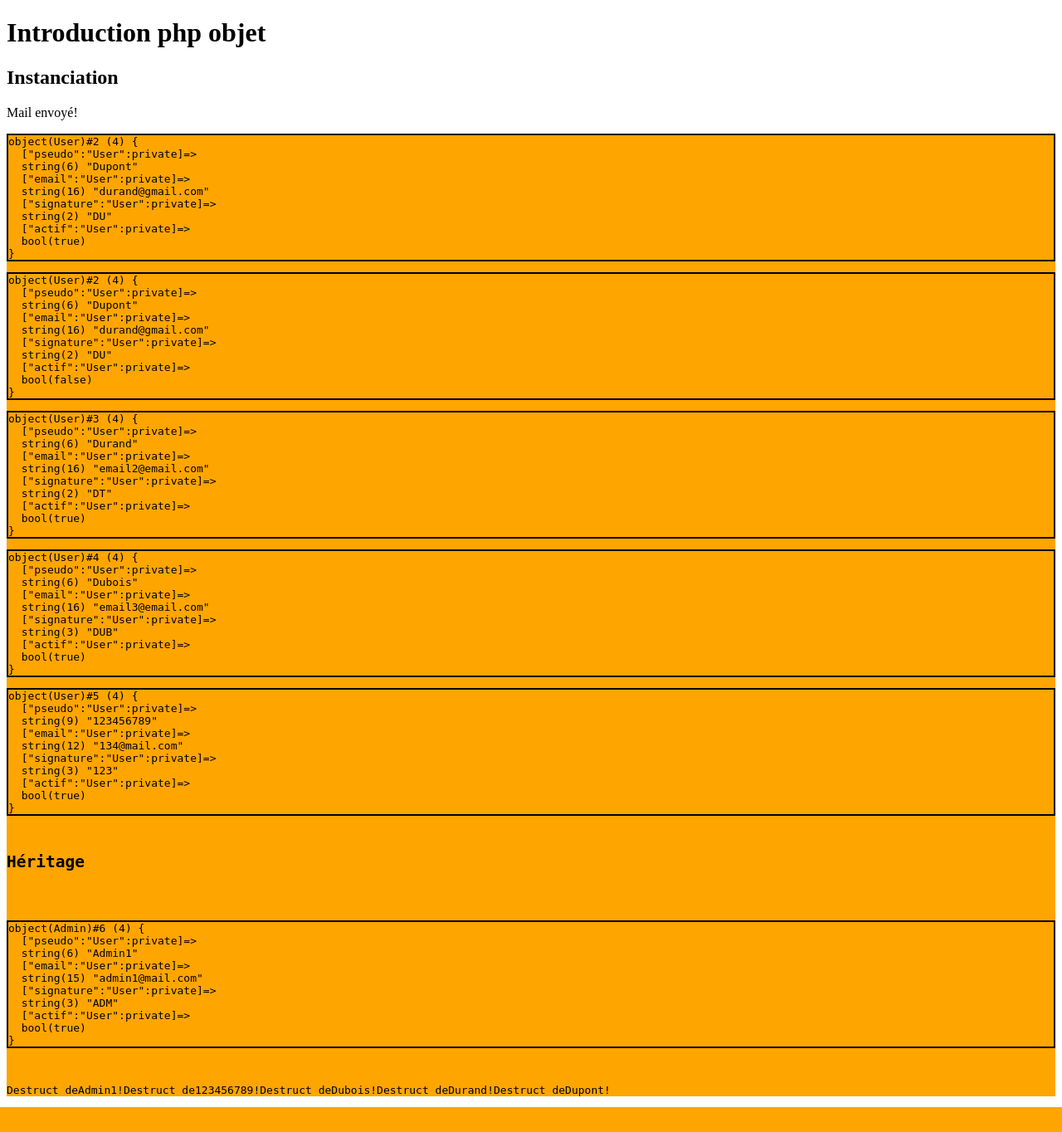
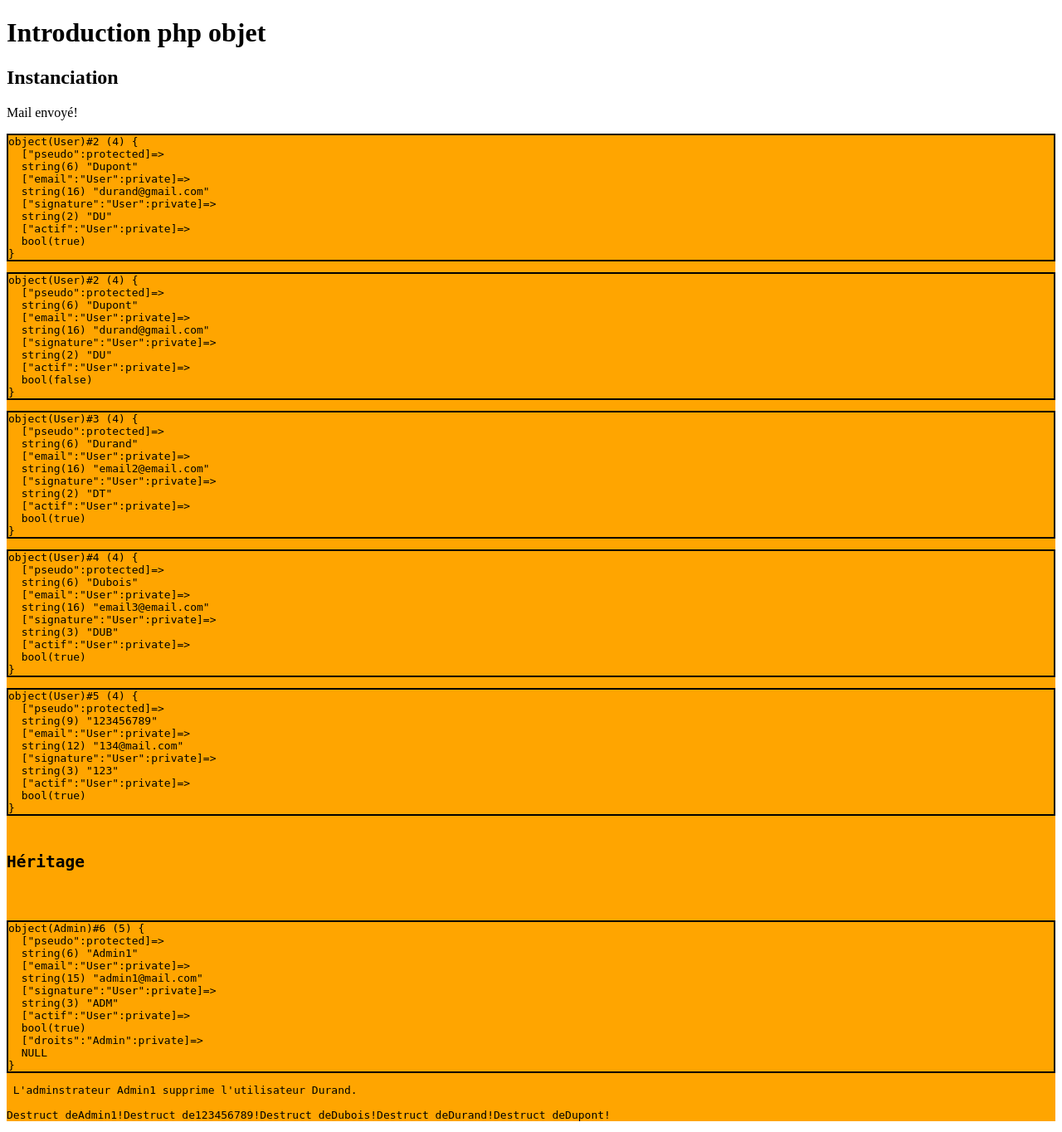
Before and after one commit to Seasonbrucelee/test_git_sezen, a PHP site: page /objet/index.php in a window 1280 px wide. Shown: the whole page at 83% size. Before the commit the page ends 1334 px from the top, so only its background shows below. Run offline with PHP 8.4, Linux system fonts and the light colour scheme.

Commit message:
admin.class

```diff
--- a/objet/admin.class.php
+++ b/objet/admin.class.php
@@ -4,7 +4,13 @@ include_once("user.class.php");
 
 //Heritage depuis user
 
-class Admin extends User{
+class Admin extends User
+{
+    private $droits;
 
+    public function supprimerUser($user){
+        echo "<p> L'adminstrateur " . $this->pseudo .
+        " supprime l'utilisateur " .$user->pseudo . ".";
+    }
 
 }
--- a/objet/index.php
+++ b/objet/index.php
@@ -64,8 +64,9 @@
     <h2>Héritage</h2>
         <?php
         include_once("admin.class.php");
-        $admin1= new Admin("Admin1", "admin1@mail.com", "ADM");
-        my_var_dump($admin1);
+        $admin= new Admin("Admin1", "admin1@mail.com", "ADM");
+        my_var_dump($admin);
+        $admin->supprimerUser($user2);
         ?>
 
 </body>
--- a/objet/user.class.php
+++ b/objet/user.class.php
@@ -2,7 +2,7 @@
 
 class User {
     //propriétés
-    private $pseudo;
+    protected $pseudo; //on le met en "protected" pour que l'administrateur puisse y accéder
     private $email;
     private $signature;
     private $actif;
```
